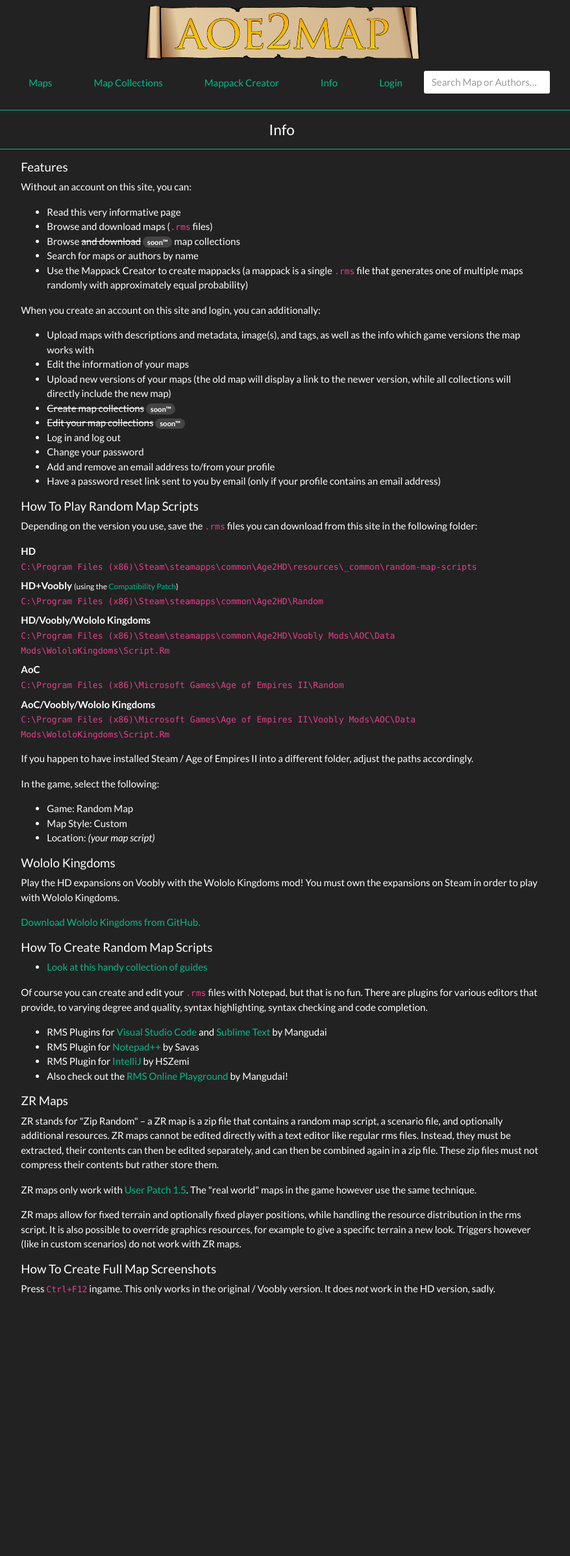
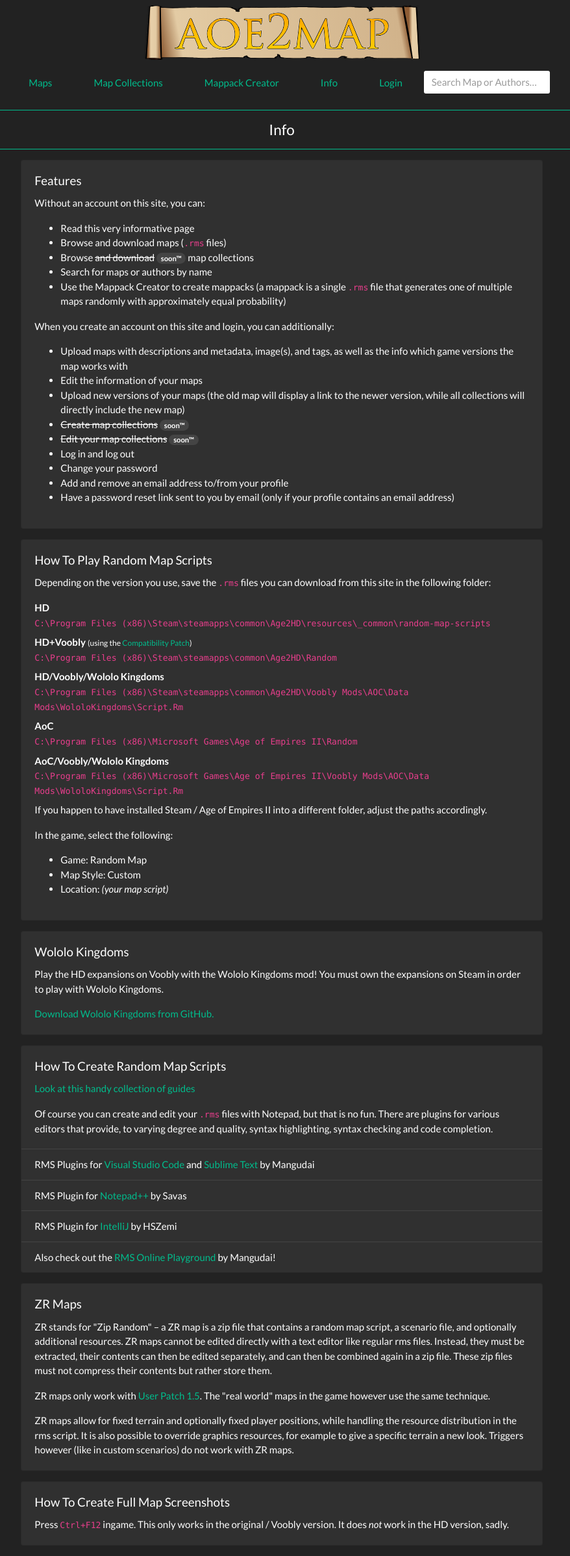
Before and after one commit to SiegeEngineers/aoe2map, a Django app: template mapsapp/templates/mapsapp/info.html in a window 1280 px wide. Shown: the whole page at 65% size, without its empty margins (206-1084 px from the left). Before the commit the page ends 1992 px from the top, so only its background shows below. Run offline with Django 3.2, Linux system fonts and the light colour scheme; the template is opened without the code that fills it, so the values that code supplies are empty; some libraries are stand-ins or nearby versions.

Commit message:
Reformat Info page

```diff
--- a/mapsapp/templates/mapsapp/info.html
+++ b/mapsapp/templates/mapsapp/info.html
@@ -8,9 +8,10 @@
 {% block content %}
     <div class="col-md-8 offset-md-2">
 
-        <h5>Features</h5>
-
-        <p>Without an account on this site, you can:</p>
+        <div class="card">
+            <div class="card-body">
+                <h5 class="card-title">Features</h5>
+                <p class="card-text">Without an account on this site, you can:</p>
 
                 <ul>
                     <li>Read this very informative page</li>
@@ -20,21 +21,20 @@
                         <span class="badge badge-pill badge-secondary">soon™</span> map collections
                     </li>
                     <li>Search for maps or authors by name</li>
-            <li>Use the Mappack Creator to create mappacks (a mappack is a single <code>.rms</code> file that generates
-                one of
-                multiple maps randomly with approximately equal probability)
+                    <li>Use the Mappack Creator to create mappacks (a mappack is a single <code>.rms</code> file that
+                        generates one of multiple maps randomly with approximately equal probability)
                     </li>
                 </ul>
 
-        <p>When you create an account on this site and login, you can additionally:</p>
+                <p class="card-text">When you create an account on this site and login, you can additionally:</p>
 
                 <ul>
-            <li>Upload maps with descriptions and metadata, image(s), and tags, as well as the info which game versions
-                the map works with
+                    <li>Upload maps with descriptions and metadata, image(s), and tags, as well as the info which game
+                        versions the map works with
                     </li>
                     <li>Edit the information of your maps</li>
-            <li>Upload new versions of your maps (the old map will display a link to the newer version, while all
-                collections will directly include the new map)
+                    <li>Upload new versions of your maps (the old map will display a link to the newer version, while
+                        all collections will directly include the new map)
                     </li>
                     <li>
                         <del>Create map collections</del>
@@ -47,19 +47,24 @@
                     <li>Log in and log out</li>
                     <li>Change your password</li>
                     <li>Add and remove an email address to/from your profile</li>
-            <li>Have a password reset link sent to you by email (only if your profile contains an email address)</li>
+                    <li>Have a password reset link sent to you by email (only if your profile contains an email
+                        address)
+                    </li>
                 </ul>
+            </div>
+        </div>
 
+        <div class="card">
+            <div class="card-body">
+                <h5 class="card-title">How To Play Random Map Scripts</h5>
+                <p class="card-text">Depending on the version you use, save the <code>.rms</code> files you can download
+                    from this site in the following folder:</p>
 
-        <h5>How To Play Random Map Scripts</h5>
-
-        <p>Depending on the version you use, save the <code>.rms</code> files you can download from this site in the
-            following folder:</p>
-
-        <dl>
+                <dl class="list-group list-group-flush">
                     <dt>HD</dt>
                     <dd>
-                <code>C:\Program Files (x86)\Steam\steamapps\common\Age2HD\resources\_common\random-map-scripts</code>
+                        <code>C:\Program Files
+                            (x86)\Steam\steamapps\common\Age2HD\resources\_common\random-map-scripts</code>
                     </dd>
                     <dt>HD+Voobly
                         <small>(using the <a href="http://aoccs.net/" target="_blank">Compatibility Patch</a>)</small>
@@ -83,74 +88,89 @@
                     </dd>
                 </dl>
 
-        <p>If you happen to have installed Steam / Age of Empires II into a different folder, adjust the paths
-            accordingly. </p>
+                <p class="card-text">If you happen to have installed Steam / Age of Empires II into a different folder,
+                    adjust the paths accordingly. </p>
 
-        <p>In the game, select the following:</p>
+                <p class="card-text">In the game, select the following:</p>
                 <ul>
                     <li>Game: Random Map</li>
                     <li>Map Style: Custom</li>
                     <li>Location: <i>(your map script)</i></li>
                 </ul>
 
+            </div>
+        </div>
 
-        <h5>Wololo Kingdoms</h5>
+        <div class="card">
+            <div class="card-body">
+                <h5 class="card-title">Wololo Kingdoms</h5>
+                <p class="card-text">Play the HD expansions on Voobly with the Wololo Kingdoms mod! You must own the
+                    expansions on Steam in order to play with Wololo Kingdoms.</p>
+                <a href="https://github.com/AoE2CommunityGitHub/WololoKingdoms/releases" class="card-link">Download
+                    Wololo Kingdoms from GitHub.</a>
+            </div>
+        </div>
 
-        <p>Play the HD expansions on Voobly with the Wololo Kingdoms mod! You must own the expansions on Steam in order
-            to play with Wololo Kingdoms.</p>
-        <p><a href="https://github.com/AoE2CommunityGitHub/WololoKingdoms/releases" target="_blank">Download Wololo
-            Kingdoms from GitHub.</a></p>
-
-
-        <h5>How To Create Random Map Scripts</h5>
-
-        <ul>
-            <li><a href="http://aok.heavengames.com/cgi-bin/forums/display.cgi?action=st&fn=28&tn=42485&st=0#post0"
-                   target="_blank">Look at this handy collection of guides</a></li>
-        </ul>
-
-        <p>Of course you can create and edit your <code>.rms</code> files with Notepad, but that is no fun. There are
-            plugins for various editors that provide, to varying degree and quality, syntax highlighting, syntax
-            checking and code completion.</p>
-
-        <ul>
-            <li>RMS Plugins for
+        <div class="card">
+            <div class="card-body">
+                <h5 class="card-title">How To Create Random Map Scripts</h5>
+                <p class="card-text">
+                    <a href="http://aok.heavengames.com/cgi-bin/forums/display.cgi?action=st&fn=28&tn=42485&st=0#post0"
+                       target="_blank">Look at this handy collection of guides</a>
+                </p>
+                <p class="card-text">Of course you can create and edit your <code>.rms</code> files with Notepad, but
+                    that is no fun. There are plugins for various editors that provide, to varying degree and quality,
+                    syntax highlighting, syntax checking and code completion.</p>
+            </div>
+            <ul class="list-group list-group-flush">
+                <li class="list-group-item">RMS Plugins for
                     <a href="https://marketplace.visualstudio.com/items?itemName=deltaidea.aoe2-rms" target="_blank">Visual
-                    Studio Code</a> and <a href="https://github.com/mangudai" target="_blank">Sublime Text</a> by
-                Mangudai
+                        Studio Code</a>
+                    and <a href="https://github.com/mangudai" target="_blank">Sublime Text</a>
+                    by Mangudai
                 </li>
-            <li>RMS Plugin for <a href="http://savas.co.uk/2015/rms-syntax-support-for-notepad-udl/" target="_blank">Notepad++</a>
+                <li class="list-group-item">RMS Plugin for
+                    <a href="http://savas.co.uk/2015/rms-syntax-support-for-notepad-udl/" target="_blank">Notepad++</a>
                     by Savas
                 </li>
-            <li>RMS Plugin for
-                <a href="https://plugins.jetbrains.com/plugin/10628-rms-plugin" target="_blank">IntelliJ</a> by HSZemi
+                <li class="list-group-item">RMS Plugin for
+                    <a href="https://plugins.jetbrains.com/plugin/10628-rms-plugin" target="_blank">IntelliJ</a>
+                    by HSZemi
                 </li>
-            <li>Also check out the <a href="https://mangudai.github.io/" target="_blank">RMS Online Playground</a> by
-                Mangudai!
+                <li class="list-group-item">Also check out the
+                    <a href="https://mangudai.github.io/" target="_blank">RMS Online Playground</a>
+                    by Mangudai!
                 </li>
             </ul>
+        </div>
 
+        <div class="card">
+            <div class="card-body">
+                <h5 class="card-title">ZR Maps</h5>
+                <p class="card-text">ZR stands for "Zip Random" – a ZR map is a zip file that contains a random map
+                    script, a scenario file, and optionally additional resources. ZR maps cannot be edited directly with
+                    a text editor like regular rms files. Instead, they must be extracted, their contents can then be
+                    edited separately, and can then be combined again in a zip file. These zip files must not compress
+                    their contents but rather store them.</p>
 
-        <h5>ZR Maps</h5>
+                <p class="card-text">ZR maps only work with
+                    <a href="https://userpatch.aiscripters.net/" target="_blank">User Patch 1.5</a>. The "real world"
+                    maps in the game however use the same technique.</p>
 
-        <p>ZR stands for "Zip Random" – a ZR map is a zip file that contains a random map script, a scenario file, and
-            optionally additional resources. ZR maps cannot be edited directly with a text editor like regular rms
-            files. Instead, they must be extracted, their contents can then be edited separately, and can then be
-            combined again in a zip file. These zip files must not compress their contents but rather store them.</p>
+                <p class="card-text">ZR maps allow for fixed terrain and optionally fixed player positions, while
+                    handling the resource distribution in the rms script. It is also possible to override graphics
+                    resources, for example to give a specific terrain a new look. Triggers however (like in custom
+                    scenarios) do not work with ZR maps.</p>
+            </div>
+        </div>
 
-        <p>ZR maps only work with <a href="https://userpatch.aiscripters.net/" target="_blank">User Patch 1.5</a>. The
-            "real world" maps in the game however use the same technique.</p>
-
-        <p>ZR maps allow for fixed terrain and optionally fixed player positions, while handling the resource
-            distribution in the rms script. It is also possible to override graphics resources, for example to give a
-            specific terrain a new look. Triggers however (like in custom scenarios) do not work with ZR maps.</p>
-
-
-        <h5>How To Create Full Map Screenshots</h5>
-
-        <p>Press <code>Ctrl+F12</code> ingame. This only works in the original / Voobly version. It does <em>not</em>
-            work in the HD version, sadly.</p>
-
+        <div class="card">
+            <div class="card-body">
+                <h5 class="card-title">How To Create Full Map Screenshots</h5>
+                <p class="card-text">Press <code>Ctrl+F12</code> ingame. This only works in the original / Voobly
+                    version. It does <em>not</em> work in the HD version, sadly.</p>
+            </div>
+        </div>
 
     </div>
 {% endblock %}
```
Lines whose indentation alone changed are shown as unchanged.
